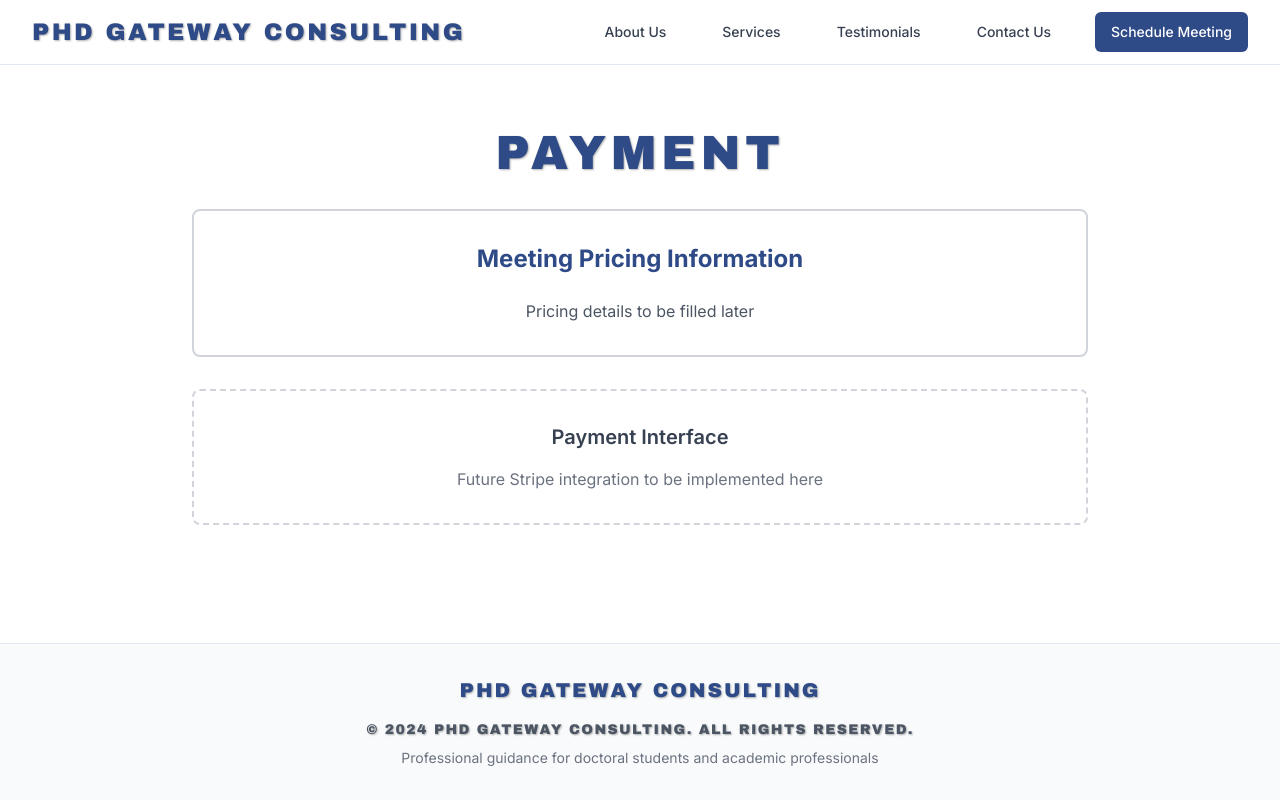
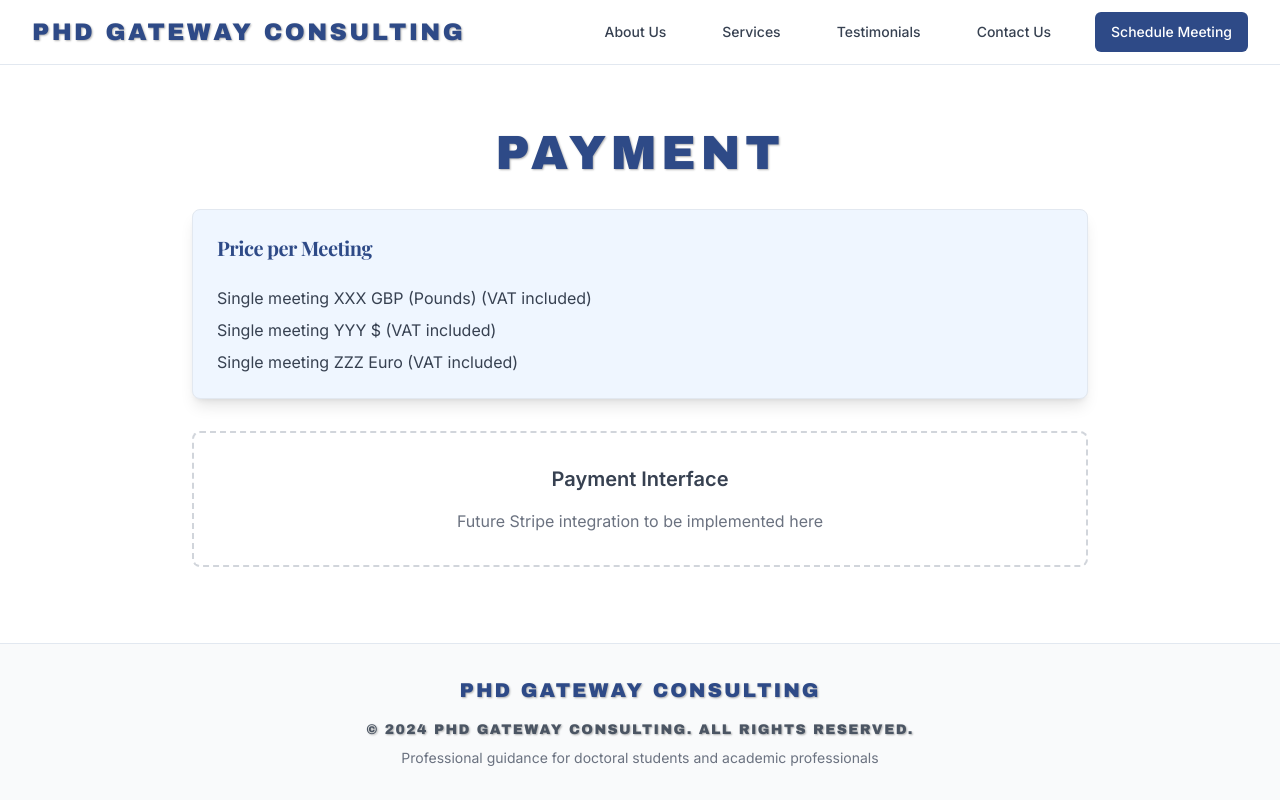
Before and after one commit to ReuvenKatz/pathway-nexus-gateway1, a React (Vite) app: page /payment in a window 1280 px wide. Built offline with nearby package versions, Linux system fonts and the light colour scheme; a web font is replaced by a local one.

Commit message:
Refactor payment and contact pages
Remove "Meeting Pricing Information" frame from Payment page. Move "Price per meeting" frame from Contact page to Payment page.

```diff
--- a/src/pages/Contact.tsx
+++ b/src/pages/Contact.tsx
@@ -219,19 +219,6 @@ const Contact = () => {
                   </CardContent>
                 </Card>
 
-                {/* Price per Meeting */}
-                <Card className="shadow-lg bg-blue-50">
-                  <CardHeader>
-                    <CardTitle className="text-xl font-serif text-[#2E4A87]">Price per Meeting</CardTitle>
-                  </CardHeader>
-                  <CardContent>
-                    <div className="space-y-2 text-gray-700">
-                      <p>Single meeting XXX GBP (Pounds) (VAT included)</p>
-                      <p>Single meeting YYY $ (VAT included)</p>
-                      <p>Single meeting ZZZ Euro (VAT included)</p>
-                    </div>
-                  </CardContent>
-                </Card>
               </div>
 
               {/* Session Info */}
@@ -352,19 +339,6 @@ const Contact = () => {
                   </CardContent>
                 </Card>
 
-                {/* Price per Meeting */}
-                <Card className="shadow-lg bg-blue-50">
-                  <CardHeader>
-                    <CardTitle className="text-xl font-serif text-[#2E4A87]">Price per Meeting</CardTitle>
-                  </CardHeader>
-                  <CardContent>
-                    <div className="space-y-2 text-gray-700">
-                      <p>Single meeting XXX GBP (Pounds) (VAT included)</p>
-                      <p>Single meeting YYY $ (VAT included)</p>
-                      <p>Single meeting ZZZ Euro (VAT included)</p>
-                    </div>
-                  </CardContent>
-                </Card>
               </div>
 
               {/* Session Info for Hila */}
--- a/src/pages/Payment.tsx
+++ b/src/pages/Payment.tsx
@@ -1,4 +1,5 @@
 import ScrollToTopButton from '@/components/ScrollToTopButton';
+import { Card, CardContent, CardHeader, CardTitle } from '@/components/ui/card';
 
 const Payment = () => {
   return (
@@ -7,13 +8,19 @@ const Payment = () => {
         <div className="max-w-4xl mx-auto">
           <h1 className="text-4xl lg:text-5xl font-algerian font-bold text-[#2E4A87] mb-8 text-center">PAYMENT</h1>
 
-          {/* Meeting Pricing Information Frame */}
-          <div className="border-2 border-gray-300 rounded-lg p-8 mb-8">
-            <h2 className="text-2xl font-bold text-[#2E4A87] mb-6 text-center">Meeting Pricing Information</h2>
-            <div className="text-gray-600 text-center">
-              <p>Pricing details to be filled later</p>
-            </div>
-          </div>
+          {/* Price per Meeting */}
+          <Card className="shadow-lg bg-blue-50 mb-8">
+            <CardHeader>
+              <CardTitle className="text-xl font-serif text-[#2E4A87]">Price per Meeting</CardTitle>
+            </CardHeader>
+            <CardContent>
+              <div className="space-y-2 text-gray-700">
+                <p>Single meeting XXX GBP (Pounds) (VAT included)</p>
+                <p>Single meeting YYY $ (VAT included)</p>
+                <p>Single meeting ZZZ Euro (VAT included)</p>
+              </div>
+            </CardContent>
+          </Card>
 
           {/* Future Stripe Interface Placeholder */}
           <div className="border-2 border-dashed border-gray-300 rounded-lg p-8 text-center">
```
